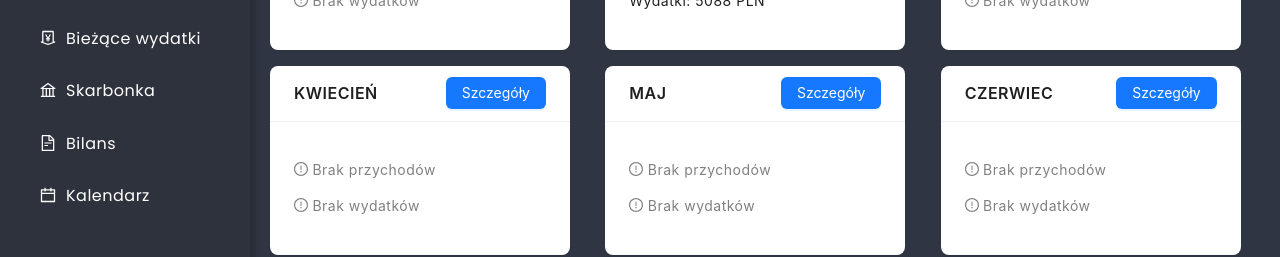
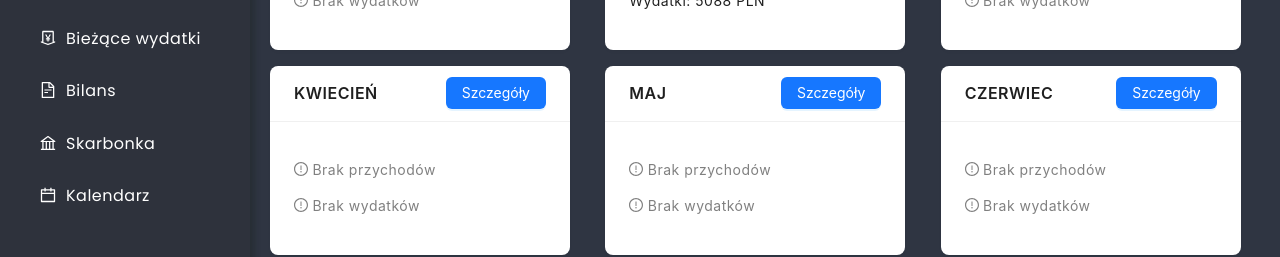
Before and after one commit to Kris87M/home-funds, a React (Create React App) app: page /month-selector in a window 1280 px wide. Shown: the part 225-482 px from the top of the page. Built offline with nearby package versions, Linux system fonts and the light colour scheme; data requests are answered from the project's data file; what chartjs-plugin-datalabels would draw is missing.

Commit message:
Update subpages order

```diff
--- a/src/layout/Sidebar/Sidebar.config.js
+++ b/src/layout/Sidebar/Sidebar.config.js
@@ -22,14 +22,14 @@ export const sidebarConfig = [
     icon: <MoneyCollectOutlined />,
   },
   {
+    title: "Bilans",
+    path: "/balance-sheet",
+    icon: <FileTextOutlined />,
+  },
+  {
     title: "Skarbonka",
     path: "/pots",
     icon: <BankOutlined />,
-  },
-  {
-    title: "Bilans",
-    path: "/balance-sheet",
-    icon: <FileTextOutlined />,
   },
   {
     title: "Kalendarz",
```
